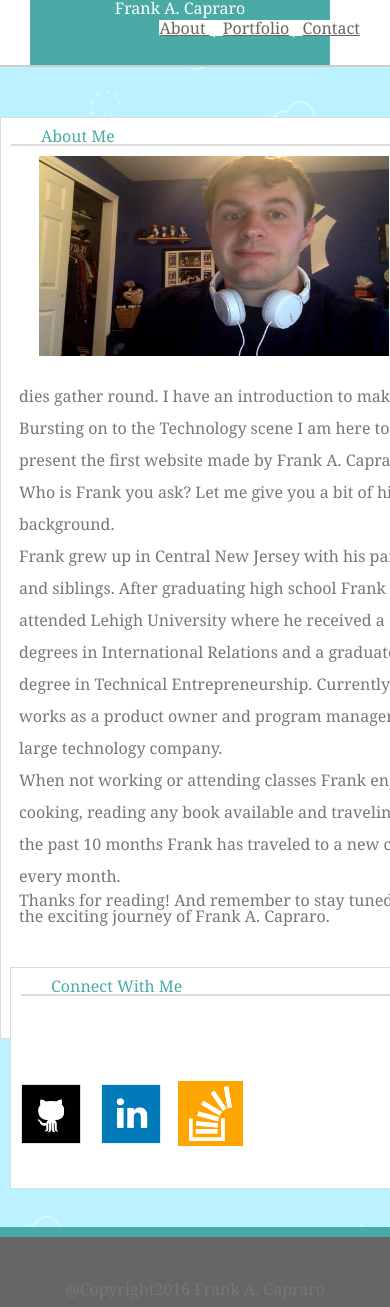
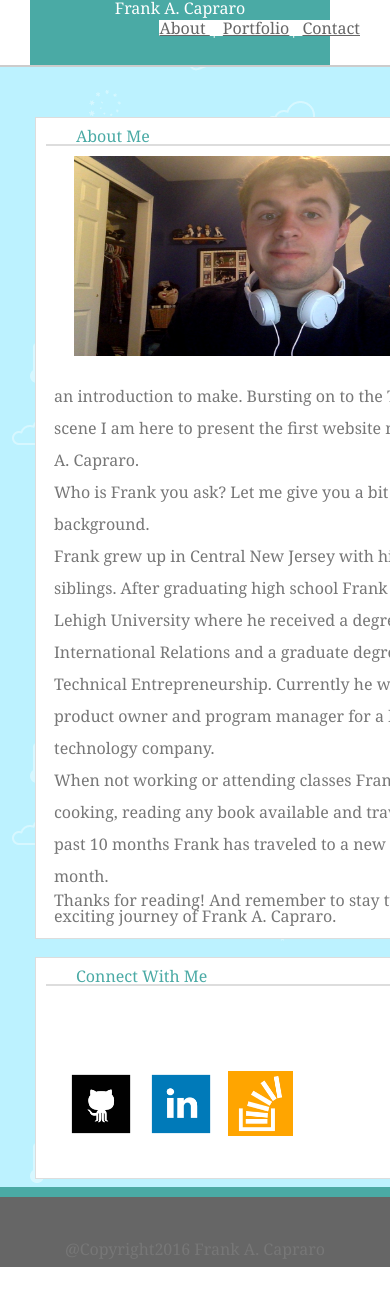
Before and after one commit to Frank-216/Portfolio, a PHP site: page / in a window 390 px wide; the page is wider, and only the part inside the window is pictured. After the commit the page ends 1267 px from the top of that part, so only its background shows below. Run offline with PHP 8.4, Linux system fonts and the light colour scheme.

Commit message:
Finished Assignment 1

```diff
--- a/assignment1/assets/style.css
+++ b/assignment1/assets/style.css
@@ -317,35 +317,37 @@
 		z-index: 1;
 		width: 550px;
 		padding:10px;
-
 	}
 	.wrapper-3{
-		height:1200px;
-
-	}
-	.icons{
-		top:900px;
-		left:10px;
-		z-index: 1;
-		width: 425px;
-		padding:10px;
-
+		height:900px;
 	}
 
+	.icons{
+		top:790px;
+		left:35px;
+		width: 600px;
+		padding:10px;
+	}
+	.container-about{
+		left:35px;
+		width:600px;
+		height:700px;
+	}
 	.box{
-		left:-190px;
+		left:-170px;
 	}
 	.h3{
 		text-align: left;
 		padding-left:30px;
 	}
 	.icons_portfolio_sm{
-
+	}
+	.wrapper-2{
+		height:1125px;
 	}
 }
 
 @media screen and (max-width: 640px){
-
 
 	.Main-Body{
 	width:100%;
@@ -354,25 +356,31 @@
 	}
 	.projects, .projects img, .project_name{
 		width:95%;
-
 	}
 	.container-portfolio{
 		height: 1000px;
 	}
 	.wrapper-1{
 		height:1400px;
-
 	}
-
+	.wrapper-2{
+		height:1200px;
+	}
+	.container-about{
+		width:455px;
+		height:800px;
+	}
+	.icons{
+		top:890px;
+		width:455px;
+	}
 	.icons_portfolio_sm{
 		top:1065px;
 		left:10px;
-
 		width: 550px;
 		padding:10px;
 	}
-	.wrapper-3{
 
-	}
+
 
 }
```
